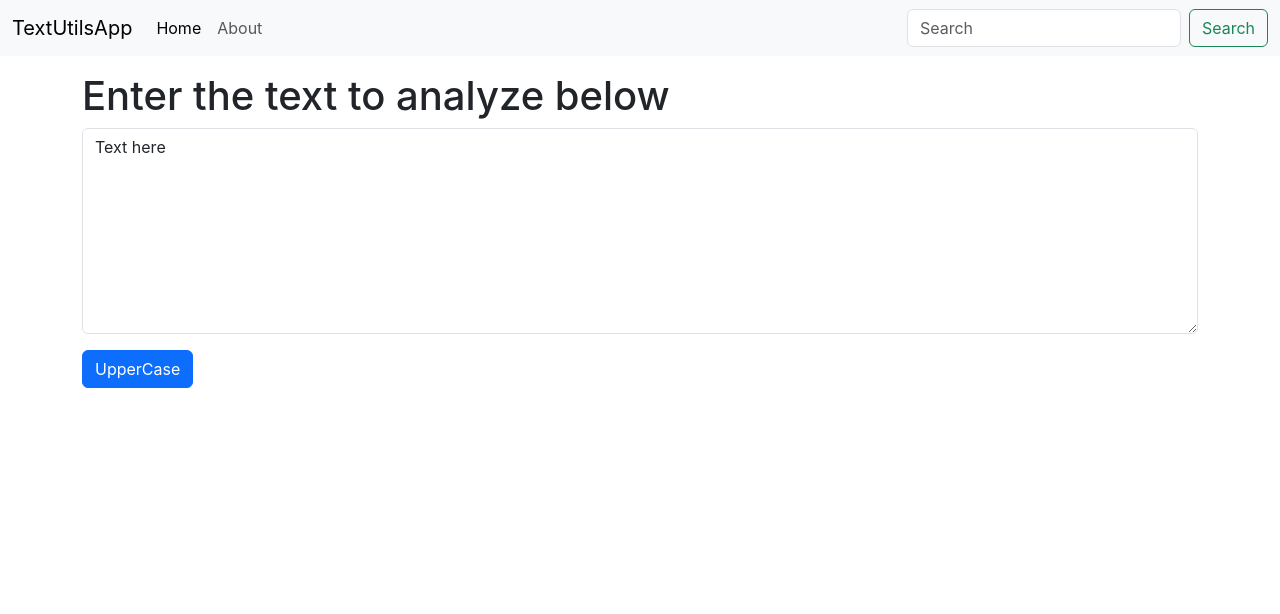
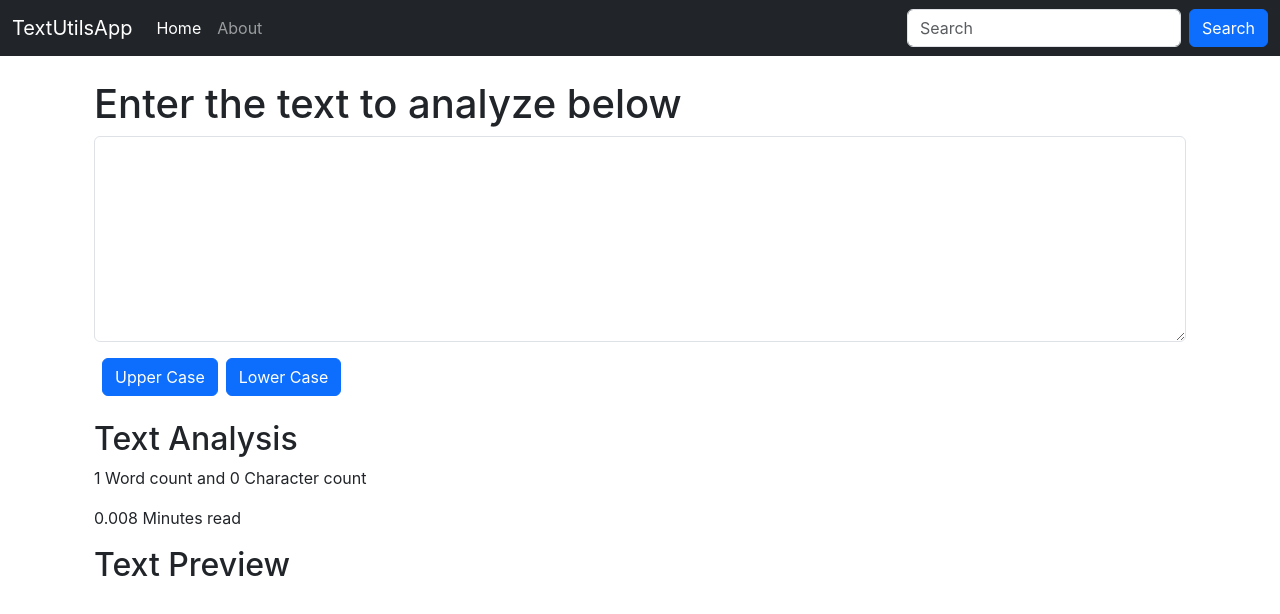
Before and after one commit to bshital97/reactjs, a React (Create React App) app in the folder sample_app/: page / in a window 1280 px wide. Shown: the top 614 px of the page. Built offline with nearby package versions, Linux system fonts and the light colour scheme.

Commit message:
added inhanceent - 9

```diff
--- a/sample_app/src/App.js
+++ b/sample_app/src/App.js
@@ -5,13 +5,11 @@
 function App() {
   return (
     <div>
-   <Navbar title="TextUtilsApp" about="About"></Navbar>
-  {/* <Navbar></Navbar> */}
-  <div className="container my-3">
-    <Texform heading="Enter the text to analyze below"></Texform>
-  </div>
-
-  </div>
+      <Navbar title="TextUtilsApp" about="About"></Navbar>
+      <div className="container my-10">
+        <Texform heading="Enter the text to analyze below"></Texform>
+      </div>
+    </div>
   );
 }
 
--- a/sample_app/src/components/Navbar.js
+++ b/sample_app/src/components/Navbar.js
@@ -4,7 +4,7 @@
 
 export default function Navbar(props) {
   return (
-    <nav className="navbar navbar-expand-lg bg-body-tertiary">
+    <nav className="navbar navbar-expand-lg navbar-dark bg-dark">
     <div className="container-fluid">
       <a className="navbar-brand" href="/">{props.title}</a>
       <button className="navbar-toggler" type="button" data-bs-toggle="collapse" data-bs-target="#navbarSupportedContent" aria-controls="navbarSupportedContent" aria-expanded="false" aria-label="Toggle navigation">
@@ -21,7 +21,7 @@
         </ul>
         <form className="d-flex" role="search">
           <input className="form-control me-2" type="search" placeholder="Search" aria-label="Search"/>
-          <button className="btn btn-outline-success" type="submit">Search</button>
+          <button className="btn btn-primary" type="submit">Search</button>
         </form>
       </div>
     </div>
--- a/sample_app/src/components/Texform.js
+++ b/sample_app/src/components/Texform.js
@@ -4,34 +4,36 @@
 
 export default function Texform(props) {
 
-  const [text, setText] = useState("Text here")
+  const [text, setText] = useState("")
 
   const toUpperCase = () =>{
     setText(text.toUpperCase())
+  }
+
+  const toLowerCase = () => {
+    setText(text.toLowerCase())
   }
   const onHandleChange = (event) => {
     setText(event.target.value)
   };
   return (
-    <div>
-        <h1>{props.heading}</h1>
-        <div className="mb-3">
-            <textarea className="form-control" id="myBox" rows="8" value={text} onChange= {onHandleChange}></textarea>
+    <>
+        <div className="container my-4">
+            <h1>{props.heading}</h1>
+            <div className="mb-3">
+                <textarea className="form-control" id="myBox" rows="8" value={text} onChange= {onHandleChange}></textarea>
+            </div>
+            <button className="btn btn-primary mx-2" onClick={toUpperCase}>Upper Case</button>
+            <button className="btn btn-primary" onClick={toLowerCase}>Lower Case</button>
+        </div>
+        <div className="container my-4">
+            <h2>Text Analysis</h2>
+            <p>{text.split(" ").length} Word count and {text.length} Character count</p>
+            <p>{0.008 * text.split(" ").length} Minutes read</p>
+            <h2>Text Preview</h2>
+            <p>{text}</p>
+        </div>
+   </>
 
-        </div>
-        <button className="btn btn-primary" onClick={toUpperCase}>UpperCase</button>
-
-        {/* <form>
-            <div className="mb-3">
-                <label for="exampleInputEmail1" class="form-label">Email address</label>
-                <TextField
-                        id="filled-search"
-                        label="Search field"
-                        type="search"
-                        variant="filled"
-                        />
-            </div>
-        </form> */}
-    </div>
   )
 }
```
